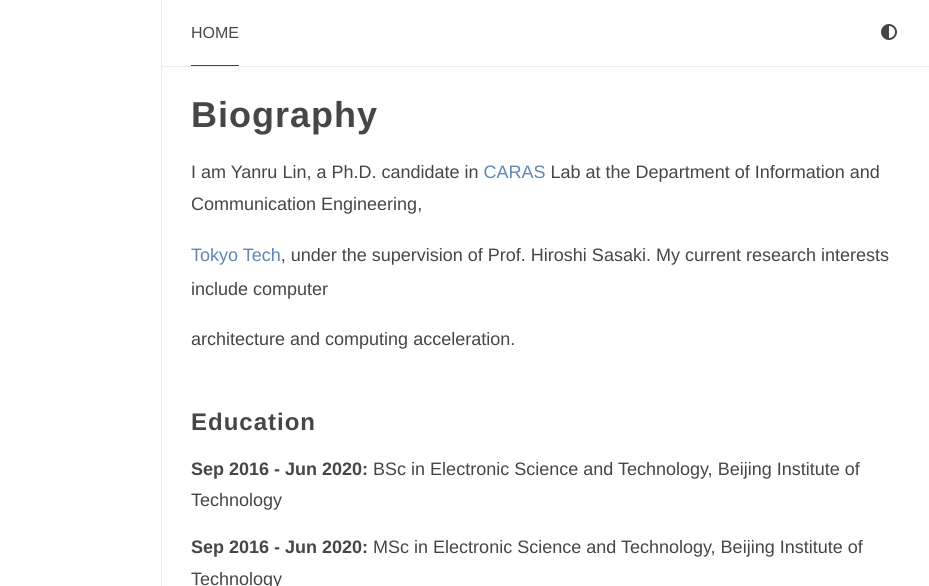
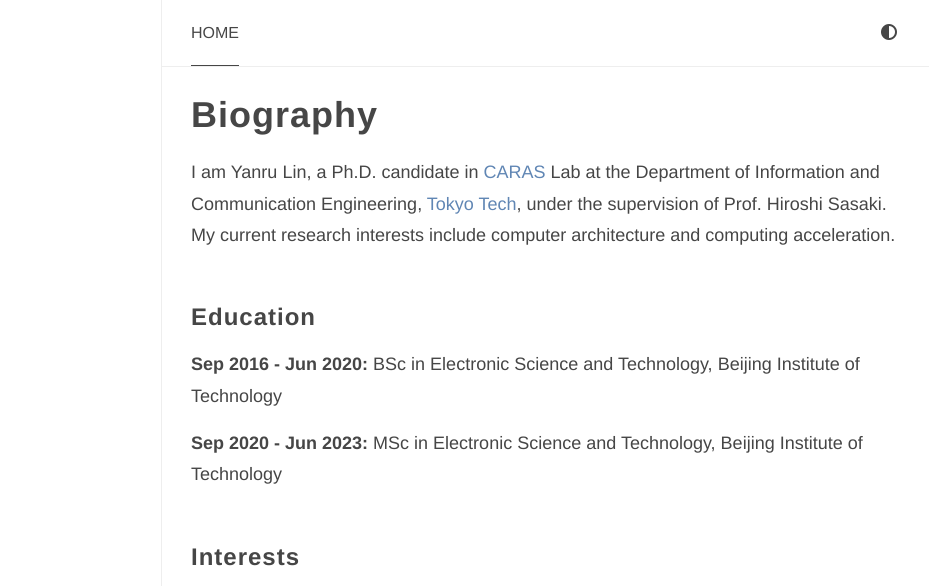
Before and after one commit to zzxiaoll/zzxiaoll.github.io, a plain HTML site: page index.html in a window 1280 px wide. Shown: the top 586 px of the page, 351-1280 px from the left. Drawn offline with Linux system fonts and the light colour scheme.

Commit message:
webpage-test

```diff
--- a/index.html
+++ b/index.html
@@ -271,13 +271,11 @@
   >
     <div class="post__content">
       <h1 id="biography">Biography</h1>
-<p><font size=4>I am Yanru Lin, a Ph.D. candidate in <a href="https://titech-caras.github.io/">CARAS</a> Lab at the Department of Information and Communication Engineering,</p>
-<p><a href="https://www.titech.ac.jp/">Tokyo Tech</a>, under the supervision of Prof. Hiroshi Sasaki. My current research interests include computer</p>
-<p>architecture and computing acceleration.</font></p>
+<p><font size=4>I am Yanru Lin, a Ph.D. candidate in <a href="https://titech-caras.github.io/">CARAS</a> Lab at the Department of Information and Communication Engineering, <a href="https://www.titech.ac.jp/">Tokyo Tech</a>, under the supervision of Prof. Hiroshi Sasaki. My current research interests include computer architecture and computing acceleration.</font></p>
 <br>
 <h2 id="education">Education</h2>
 <p><font size=4><strong>Sep 2016 - Jun 2020:</strong> BSc in Electronic Science and Technology, Beijing Institute of Technology</font></p>
-<p><font size=4><strong>Sep 2016 - Jun 2020:</strong> MSc in Electronic Science and Technology, Beijing Institute of Technology</font></p>
+<p><font size=4><strong>Sep 2020 - Jun 2023:</strong> MSc in Electronic Science and Technology, Beijing Institute of Technology</font></p>
 <br>
 <h2 id="interests">Interests</h2>
 <ul>
```
